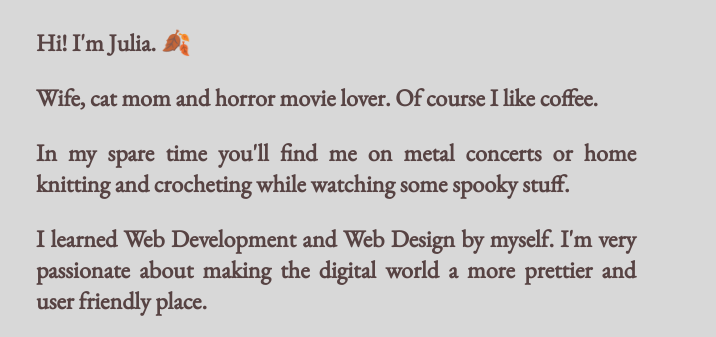
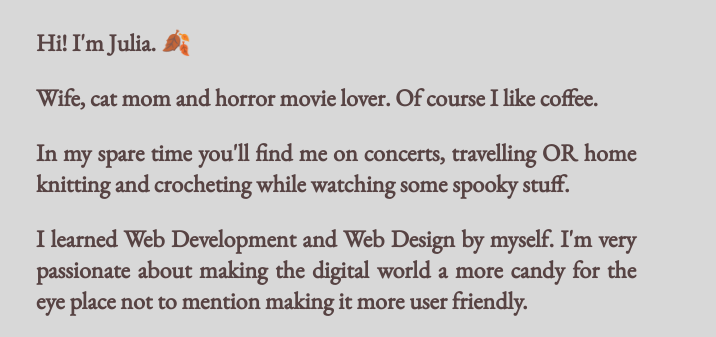
Before and after one commit to WiliTheSParrow/portfolio_wilithesparrow, a plain HTML site: page public/index.html in a window 1280 px wide. Shown: the part 1117-1454 px from the top of the page, 564-1280 px from the left. Drawn offline with nearby package versions, Linux system fonts and the light colour scheme; a web font is replaced by a local one.

Commit message:
updated content text

```diff
--- a/public/index.html
+++ b/public/index.html
@@ -39,10 +39,10 @@
             <div id="aboutMeTextContent">
                 <p>Hi! I'm Julia. 🍂</p>
                 <p>Wife, cat mom and horror movie lover. Of course I like coffee.</p>
-                <p>In my spare time you'll find me on metal concerts or home knitting and crocheting while watching some
+                <p>In my spare time you'll find me on concerts, travelling OR home knitting and crocheting while watching some
                     spooky stuff.</p>
                 <p>I learned Web Development and Web Design by myself. I'm very passionate about making the digital
-                    world a more prettier and user friendly place.</p>
+                    world a more candy for the eye place not to mention making it more user friendly.</p>
                 <p>Do you agree with my mission? Then contact me!</p>
             </div>
         </div>
```
